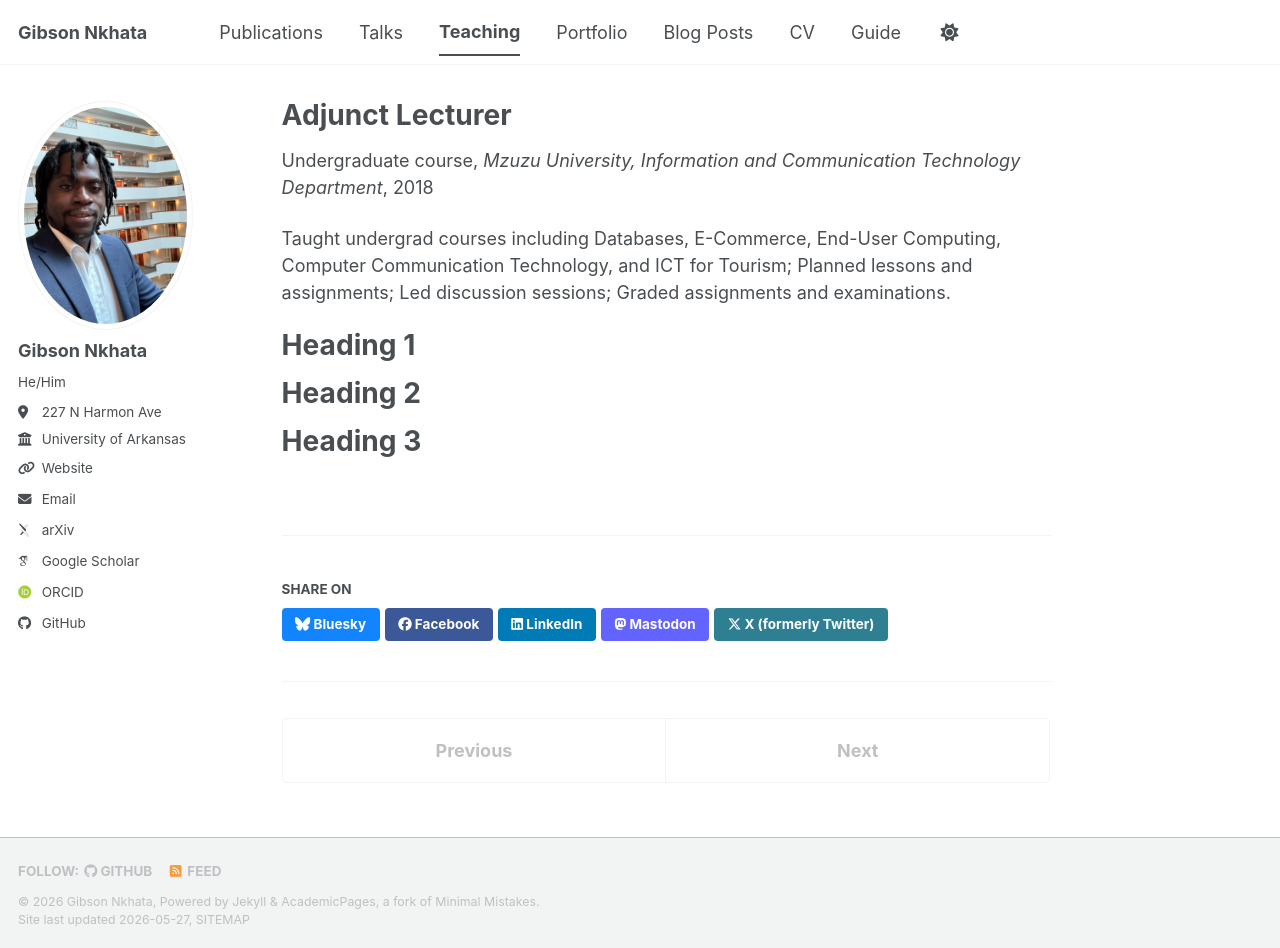
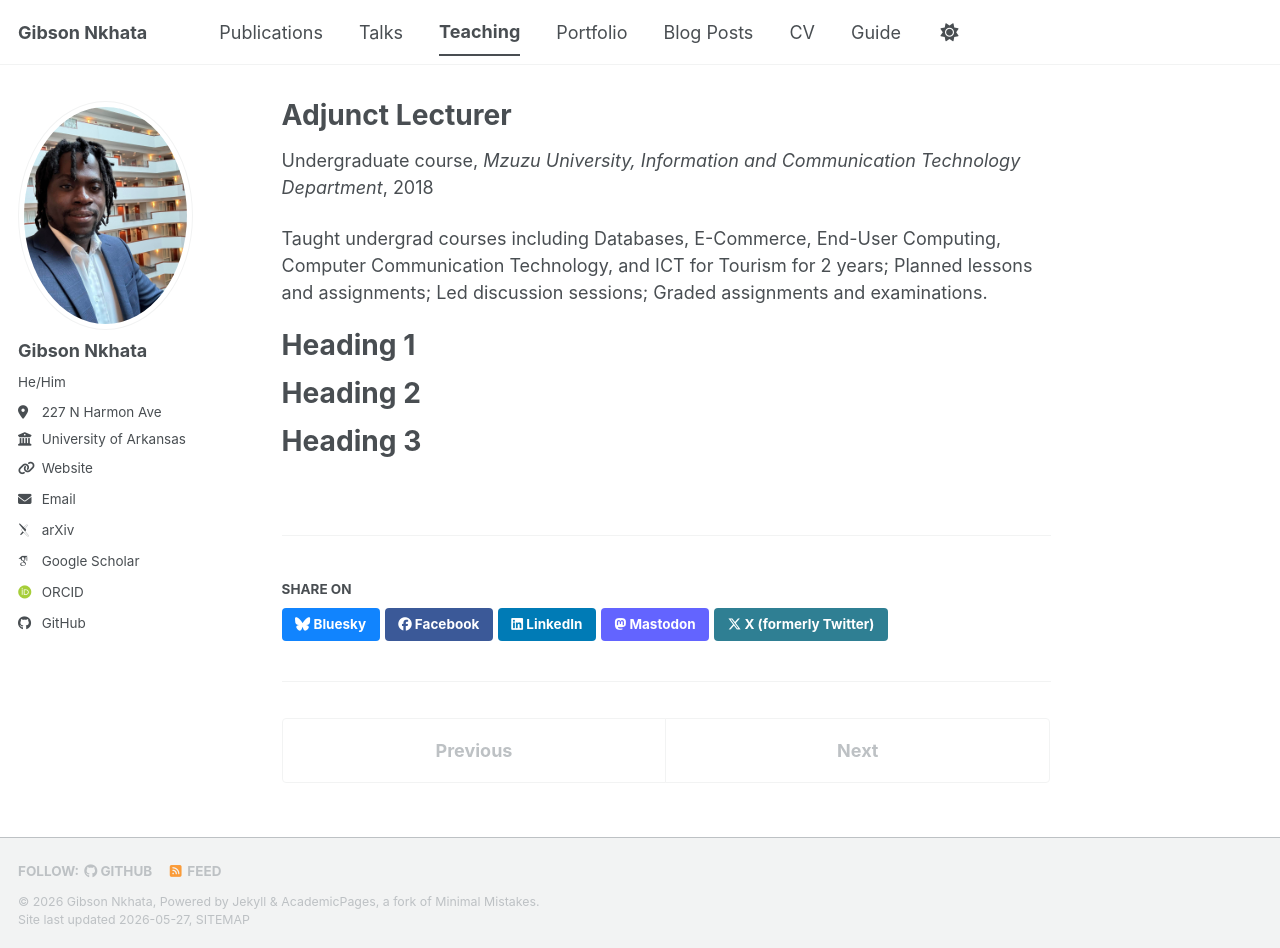
Before and after one commit to gnkhata/gnkhata.github.io, a Jekyll site: the page built from _teaching/2014-spring-teaching-1.md, in a window 1280 px wide and 948 px high. Built offline with Jekyll 4.4.1, drawn with Linux system fonts in a browser that asks for light colours; some web fonts are replaced; a script bundle is joined from its source files by our own code; library files that are not in the unit come from our copies.

Commit message:
Update 2014-spring-teaching-1.md

```diff
--- a/_teaching/2014-spring-teaching-1.md
+++ b/_teaching/2014-spring-teaching-1.md
@@ -9,7 +9,7 @@ location: "Mzuzu, Malawi"
 ---
 
 Taught undergrad courses including Databases, E-Commerce, End-User Computing, Computer Communication
-Technology, and ICT for Tourism; Planned lessons and assignments; Led discussion sessions; Graded assignments and examinations.
+Technology, and ICT for Tourism for 2 years; Planned lessons and assignments; Led discussion sessions; Graded assignments and examinations.
 
 Heading 1
 ======
```
